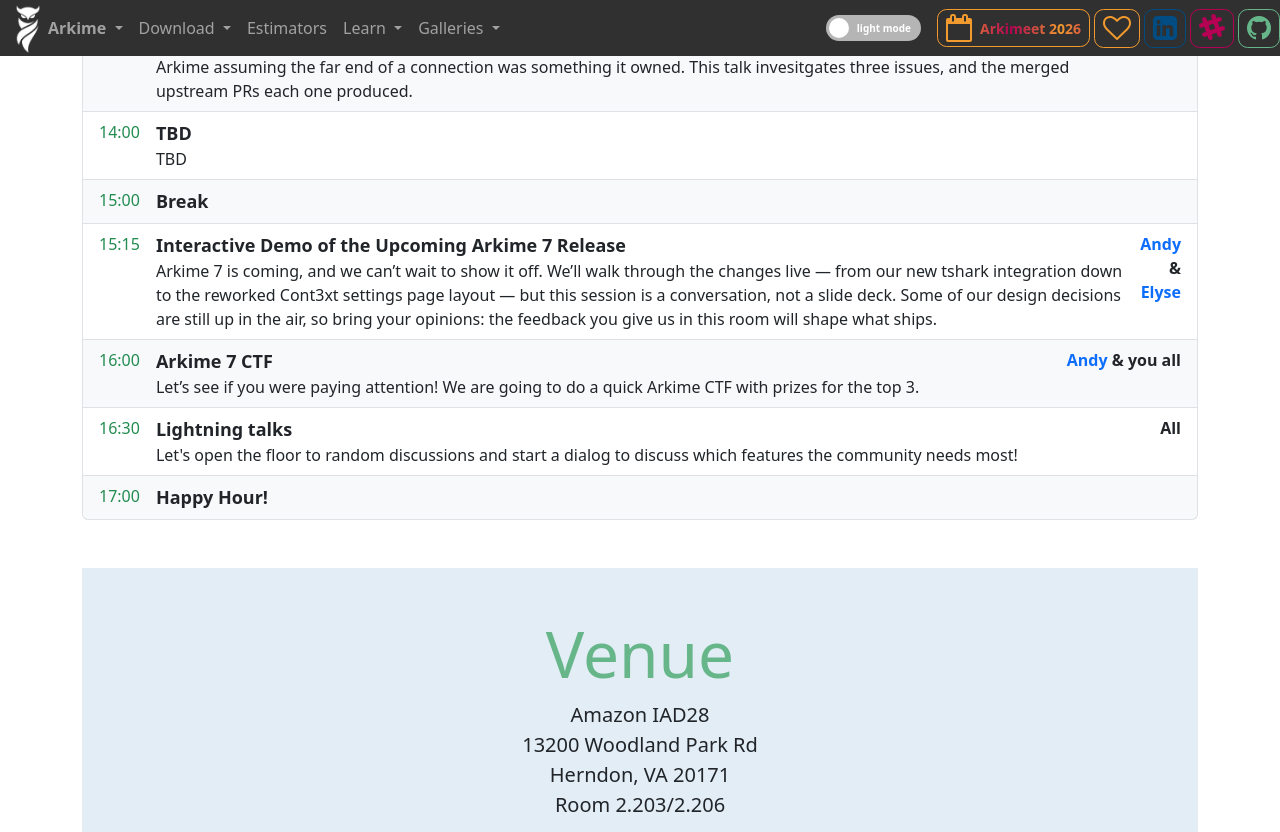
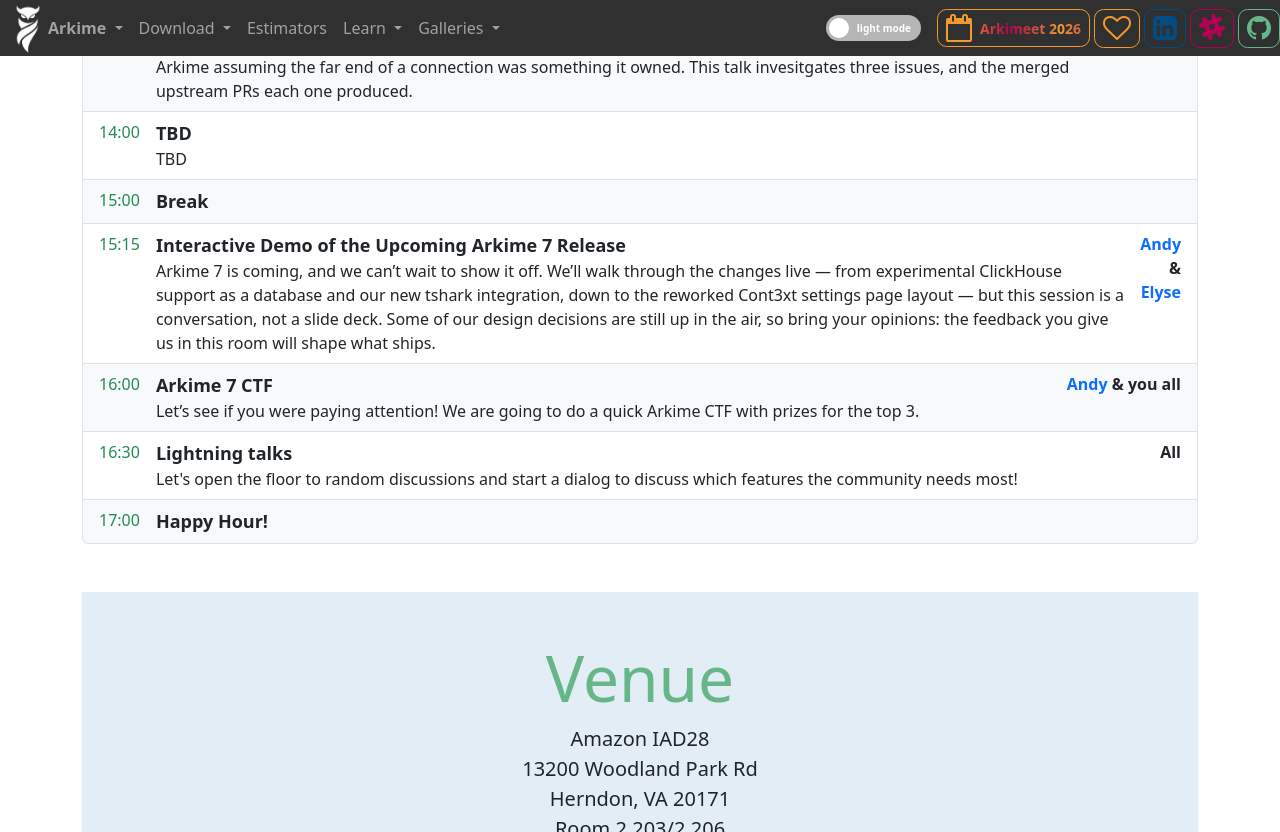
Before and after one commit to arkime/arkimeweb, a Jekyll site: the page built from arkimeet.html, in a window 1280 px wide and 900 px high, scrolled down 2574 px, cut to the strip 0-832 px from the top of the window. Built offline with Jekyll 4.4.1, drawn with Linux system fonts in a browser that asks for light colours.

Commit message:
Arkimeet: mention experimental ClickHouse support in the Arkime 7 demo
Co-Authored-By: Claude Opus 5 <noreply@anthropic.com>

```diff
--- a/arkimeet.html
+++ b/arkimeet.html
@@ -374,10 +374,11 @@ title: Arkimeet
                   </div>
                   <span class="agenda-description">
                     Arkime 7 is coming, and we can&rsquo;t wait to show it off. We&rsquo;ll walk through
-                    the changes live &mdash; from our new tshark integration down to the reworked Cont3xt
-                    settings page layout &mdash; but this session is a conversation, not a slide deck.
-                    Some of our design decisions are still up in the air, so bring your opinions:
-                    the feedback you give us in this room will shape what ships.
+                    the changes live &mdash; from experimental ClickHouse support as a database and our new
+                    tshark integration, down to the reworked Cont3xt settings page layout &mdash; but this
+                    session is a conversation, not a slide deck. Some of our design decisions are still up
+                    in the air, so bring your opinions: the feedback you give us in this room will shape
+                    what ships.
                   </span>
                 </div>
                 <div class="ps-3 flex-fill text-end">
```
